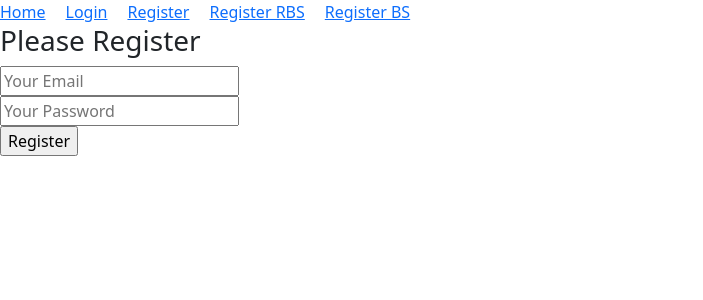
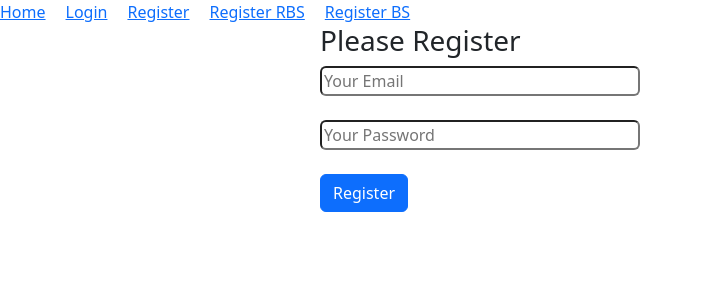
Before and after one commit to md-abir-alahe/email-password-auth-test, a React (Vite) app: page /register in a window 1280 px wide. Shown: the top 300 px of the page, without its empty margins (0-703 px from the left). Built offline with nearby package versions, Linux system fonts and the light colour scheme.

Commit message:
create new user using email and password on firebase

```diff
--- a/src/components/Login/Register/Register.jsx
+++ b/src/components/Login/Register/Register.jsx
@@ -1,17 +1,36 @@
 import React, { useState } from 'react';
+import { getAuth, createUserWithEmailAndPassword  } from "firebase/auth";
+import app from '../../../firebase/firebase.config';
+
+
+const auth = getAuth(app);
 
 const Register = () => {
     const [email, setEmail] = useState('');
 
     const handleSubmit = (event) =>{
+        // 1. prevent page refresh
         event.preventDefault();
         // console.log(event);
         // console.log(event.target);
         // console.log(event.target.email);
         // console.log(event.target.email.value);
+
+        // 2. collect form data
         const email = event.target.email.value;
         const password = event.target.password.value;
-        console.log(email, password);
+        // console.log(email, password);
+        // create use by using firebase
+
+        // 3. create user in fb
+        createUserWithEmailAndPassword(auth, email, password)
+        .then(result=>{
+            const loggedUser = result.user;
+            console.log(loggedUser);
+        })
+        .catch(error => {
+            console.log(error);
+        })
         }
 
     // get value with onChang event handler
@@ -26,14 +45,14 @@ const Register = () => {
 
 
     return (
-        <div>
+        <div onSubmit={handleSubmit} className='w-50 mx-auto'>
             <h3>Please Register</h3>
             <form onSubmit={handleSubmit}>
-                <input onChange={handleEmailChange} type="email" name="email" id="email" placeholder='Your Email' />
+                <input className='w-50 mb-4 rounded'  onChange={handleEmailChange} type="email" name="email" id="email" placeholder='Your Email' />
                 <br />
-                <input  onBlur={handlePasswordBlur} type="password" name="password" id="password" placeholder='Your Password' />
+                <input className='w-50 mb-4 rounded'  onBlur={handlePasswordBlur} type="password" name="password" id="password" placeholder='Your Password' />
                 <br />
-                <input type="submit" value="Register" />
+                <input className='btn btn-primary' type="submit" value="Register" />
             </form>
         </div>
     );
--- /dev/null
+++ b/src/firebase/firebase.config.js
@@ -0,0 +1,18 @@
+// Import the functions you need from the SDKs you need
+import { initializeApp } from "firebase/app";
+// TODO: Add SDKs for Firebase products that you want to use
+// https://firebase.google.com/docs/web/setup#available-libraries
+
+// Your web app's Firebase configuration
+const firebaseConfig = {
+  apiKey: "AIzaSyBJls-xbXsfwXDlmsdBq3oQBT-zMFQfYLA",
+  authDomain: "email-password-auth-1e284.firebaseapp.com",
+  projectId: "email-password-auth-1e284",
+  storageBucket: "email-password-auth-1e284.appspot.com",
+  messagingSenderId: "786141036801",
+  appId: "1:786141036801:web:2e844d0f106896a9a5db00"
+};
+
+// Initialize Firebase
+const app = initializeApp(firebaseConfig);
+export default app;
```
